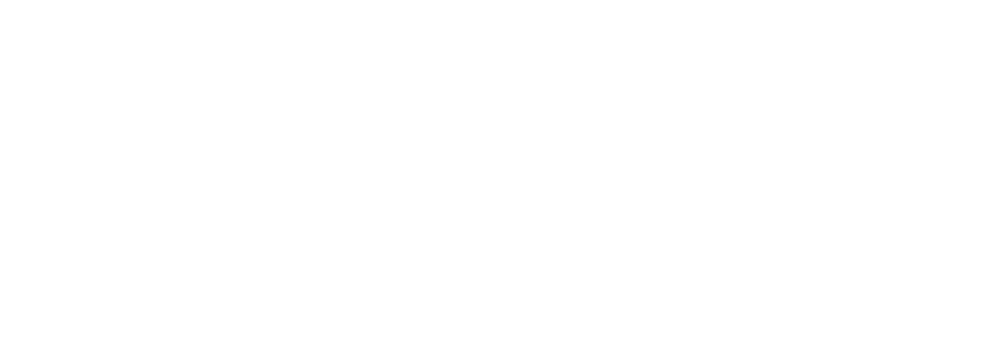
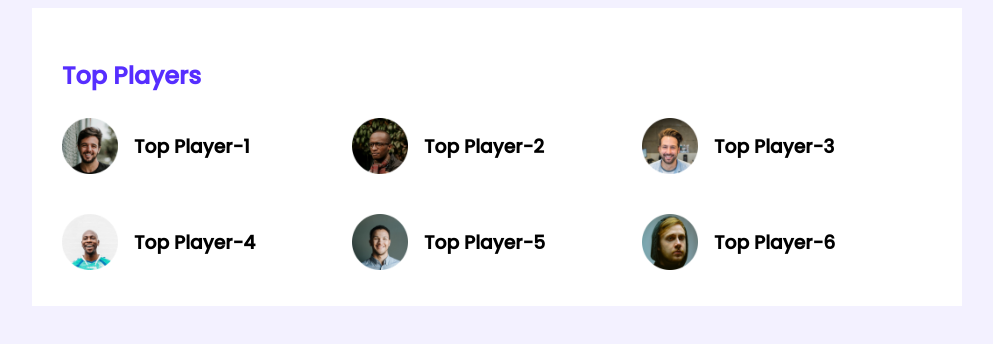
Before and after one commit to Alve07/leader-bordcss3, a plain HTML site: page index.html in a window 1280 px wide. Shown: the whole page, without its empty margins (143-1136 px from the left). Drawn offline with Linux system fonts and the light colour scheme.

Commit message:
first part

```diff
--- a/index.html
+++ b/index.html
@@ -6,10 +6,49 @@
     <meta http-equiv="X-UA-Compatible" content="IE=edge">
     <meta name="viewport" content="width=device-width, initial-scale=1.0">
     <title>Leader bord</title>
+    <link rel="stylesheet" href="styles/style.css">
 </head>
 
 <body>
+    <!-- header start -->
+    <header>
 
+    </header>
+    <!-- header end -->
+    <main>
+        <!-- top players and top blogs -->
+        <section class="container">
+            <div class="top-players ">
+                <h2 class="section-title">Top Players</h2>
+                <div class="players">
+                    <div class="player">
+                        <img src="images/players/player-1.png" alt="">
+                        <h3 class="player-name">Top Player-1</h3>
+                    </div>
+                    <div class="player">
+                        <img src="images/players/player-2.png" alt="">
+                        <h3 class="player-name">Top Player-2</h3>
+                    </div>
+                    <div class="player">
+                        <img src="images/players/player-3.png" alt="">
+                        <h3 class="player-name">Top Player-3</h3>
+                    </div>
+                    <div class="player">
+                        <img src="images/players/player-4.png" alt="">
+                        <h3 class="player-name">Top Player-4</h3>
+                    </div>
+                    <div class="player">
+                        <img src="images/players/player-5.png" alt="">
+                        <h3 class="player-name">Top Player-5</h3>
+                    </div>
+                    <div class="player">
+                        <img src="images/players/player-6.png" alt="">
+                        <h3 class="player-name">Top Player-6</h3>
+                    </div>
+                </div>
+            </div>
+        </section>
+    </main>
 </body>
 
 </html>
--- a/styles/style.css
+++ b/styles/style.css
@@ -0,0 +1,48 @@
+/* fonts */
+@import url('https://fonts.googleapis.com/css2?family=Poppins:wght@500&display=swap');
+
+/* Utilities or common style or base style */
+body {
+    font-family: 'Poppins', sans-serif;
+    background-color: #F3F1FF;
+
+}
+
+main {
+    display: flex;
+    justify-content: center;
+}
+
+.container {
+    background-color: #FFFFFF;
+    ;
+    width: 870px;
+    padding: 30px;
+}
+
+/* top players style */
+.section-title {
+    color: #562EFF;
+    font-size: 24px;
+}
+
+.players {
+    display: grid;
+    /* grid-template-columns: 1fr 1fr 1fr; */
+    grid-template-columns: repeat(3, 1fr);
+    grid-row-gap: 30px;
+}
+
+.player {
+    display: flex;
+    align-items: center;
+}
+
+.player img {
+    width: 56px;
+    height: 56px;
+}
+
+.player-name {
+    margin-left: 16px;
+}
```
